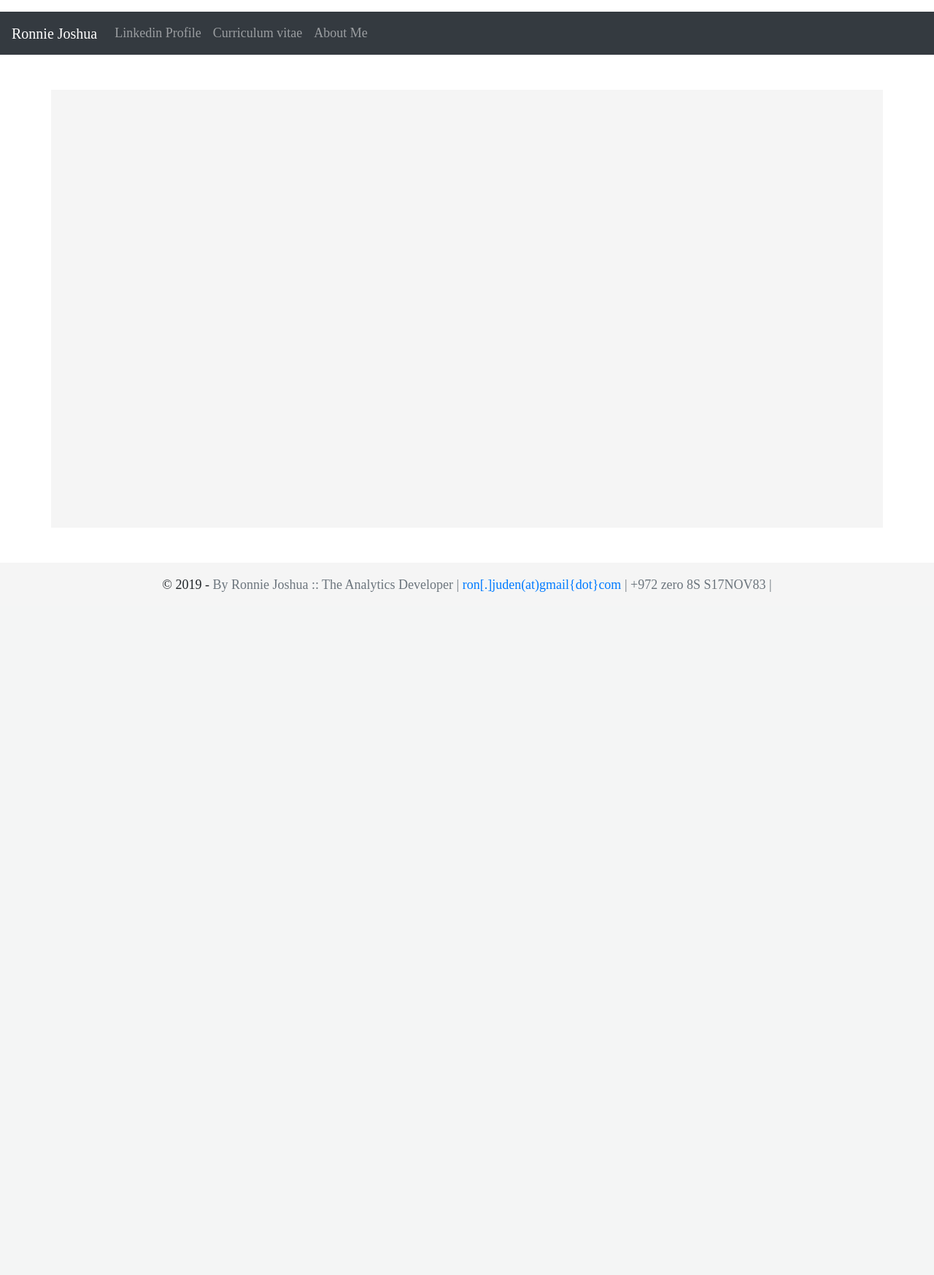
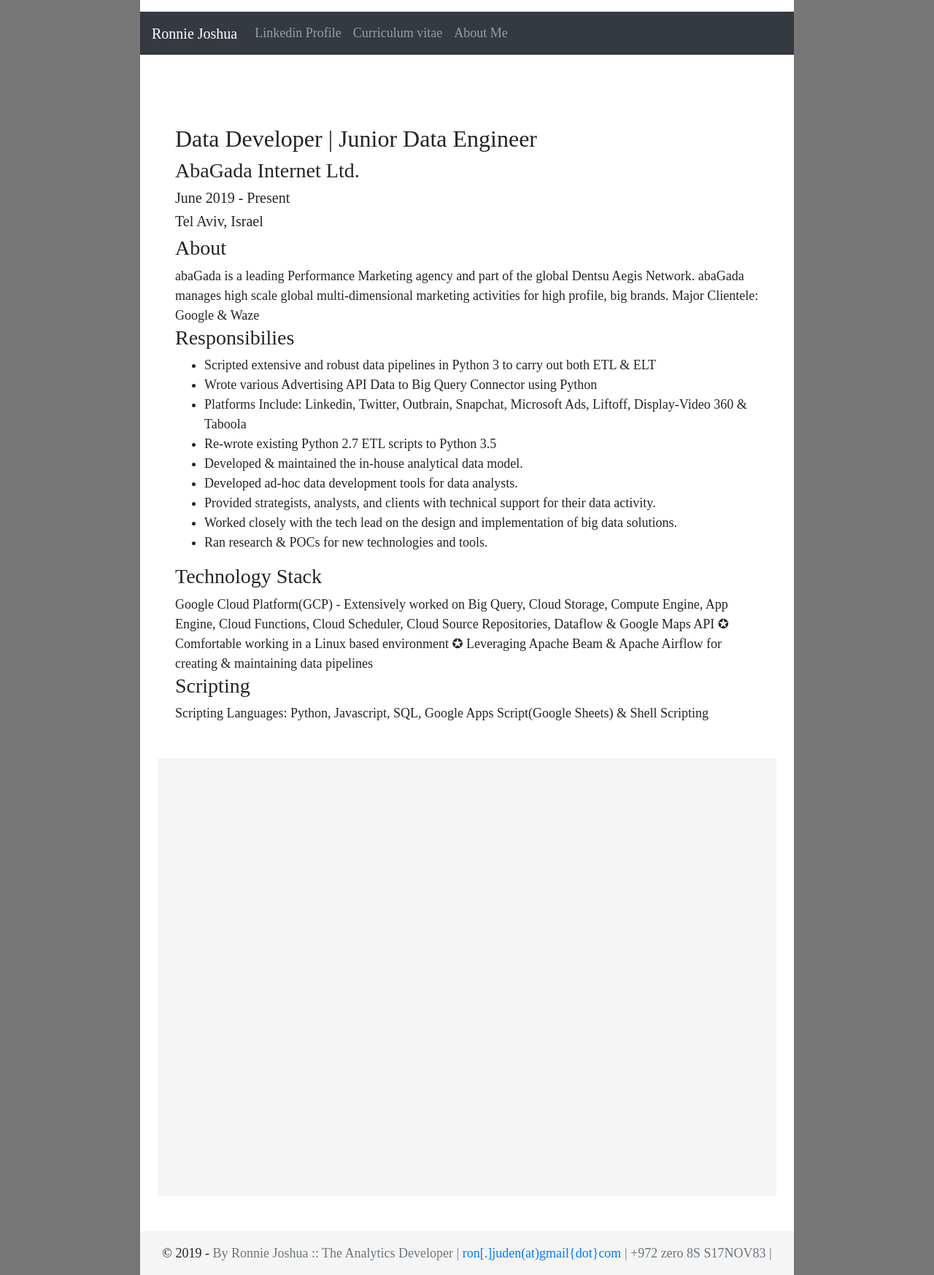
Before and after one commit to ronniejoshua/basic_flask_application, a Flask app: page /about in a window 1280 px wide. Shown: the whole page at 73% size. Before the commit the page ends 811 px from the top, so only its background shows below. Run offline with Flask 2, Linux system fonts and the light colour scheme; some libraries are stand-ins or nearby versions.

Commit message:
Added Major New Functionality.

```diff
--- a/main.py
+++ b/main.py
@@ -6,10 +6,10 @@ app = Flask(__name__)
 
 # Home/Index
 @app.route('/')
-@app.route('/index')
+@app.route('/home')
 def index():
     author = "Ronnie Joshua"
-    return render_template('index.html', author=author)
+    return render_template('home.html', author=author)
 
 
 # About
--- a/static/styles/custom_stylesheet.css
+++ b/static/styles/custom_stylesheet.css
@@ -1,9 +1,22 @@
-/* Body styles
----------------------*/
-body {
-  padding-top: 1rem;
+/* html */
+html {
+  position: relative;
+  min-height: 100%;
+  margin: 0;
+  padding: 0;
+  background-color: #777;
 }
 
+/* Body styles */
+body {
+    width:70%;
+    margin: 0 auto;
+    padding-top: 1rem;
+    margin-bottom: 60px; /* Margin bottom by footer height */
+    font-family: Merriweather;
+    font-size: 18px;
+    font-weight: 400;
+}
 
 /* starter-template styles
 ---------------------------*/
@@ -12,22 +25,12 @@ body {
   text-align: center;
 }
 
-
-
-
-html {
-  position: relative;
-  min-height: 100%;
+/* starter-template styles
+---------------------------*/
+.job_profile{
+  padding: 3rem 1.5rem;
+  text-align: left;
 }
-
-
-body {
-  margin-bottom: 60px; /* Margin bottom by footer height */
-  font-family: Merriweather;
-  font-size: 18px;
-  font-weight: 400;
-}
-
 
 /* Sticky footer styles
 ----------------------- */
@@ -35,7 +38,7 @@ body {
   text-align: center;
   position: absolute;
   bottom: 0;
-  width: 100%;
+  width: 70%;
   height: 60px; /* Set the fixed height of the footer here */
   line-height: 60px; /* Vertically center the text there */
   background-color: #f5f5f5;
@@ -49,3 +52,13 @@ body {
             height: 150px;
             background-color: #f5f5f5;
         }
+
+.web_info {
+width: 60%;
+text-align: left;
+}
+
+.LI-profile-badge{
+text-align: right;
+float: right;
+}
--- a/templates/about.html
+++ b/templates/about.html
@@ -1,6 +1,66 @@
 {% extends 'layout.html' %}
 
 {% block body %}
+    <main role="main">
+    <div class="job_profile">
+    <article">
+      <h2>Data Developer | Junior Data Engineer</h2>
+      <h3>AbaGada Internet Ltd.</h3>
+      <h5>June 2019 - Present</h5>
+      <h5>Tel Aviv, Israel</h5>
+      <section>
+          <h3>About</h3>
+        abaGada is a leading Performance Marketing agency and part of the global
+        Dentsu Aegis Network. abaGada manages high scale global
+        multi-dimensional marketing activities for high profile, big brands.
+        Major Clientele: Google & Waze
+      </section>
+        <section>
+      <h3>Responsibilies</h3>
+      <ul>
+        <li>
+          Scripted extensive and robust data pipelines in Python 3 to carry out
+          both ETL & ELT
+        </li>
+        <li>
+          Wrote various Advertising API Data to Big Query Connector using Python
+        </li>
+        <li>
+          Platforms Include: Linkedin, Twitter, Outbrain, Snapchat, Microsoft
+          Ads, Liftoff, Display-Video 360 & Taboola
+        </li>
+        <li>Re-wrote existing Python 2.7 ETL scripts to Python 3.5</li>
+        <li>Developed & maintained the in-house analytical data model.</li>
+        <li>Developed ad-hoc data development tools for data analysts.</li>
+        <li>
+          Provided strategists, analysts, and clients with technical support for
+          their data activity.
+        </li>
+        <li>
+          Worked closely with the tech lead on the design and implementation of
+          big data solutions.
+        </li>
+        <li>Ran research & POCs for new technologies and tools.</li>
+      </ul>
+      </section>
+      <section>
+          <h3>Technology Stack</h3>
+        Google Cloud Platform(GCP) - Extensively worked on Big Query, Cloud
+        Storage, Compute Engine, App Engine, Cloud Functions, Cloud Scheduler,
+        Cloud Source Repositories, Dataflow & Google Maps API ✪ Comfortable
+        working in a Linux based environment ✪ Leveraging Apache Beam & Apache
+        Airflow for creating & maintaining data pipelines
+      </section>
+
+
+      <section>
+          <h3>Scripting</h3>
+        Scripting Languages: Python, Javascript, SQL, Google Apps Script(Google
+        Sheets) & Shell Scripting
+      </section>
+    </article>
+    </div>
+        </main>
   <div class="container">
       <div class="row about_row"></div>
       <div class="row about_row"></div>
--- a/templates/index.html
+++ b/templates/home.html
@@ -12,6 +12,7 @@
       </a>
     </div>
 
+    <section class="web_info">
     <h1>Welcome to my static webpage, this application is build with Flask and hosted on Google App Engine </h1>
 
     <h3>Created By: {{author}}</h3>
@@ -26,6 +27,6 @@
       Let’s connect and discover the ways in which I can help you capitalize on the latest technological
       innovations in the domain of data-driven decision making & analytics.
     </P>
-
+    </section>
   </div>
 {% endblock %}
--- a/templates/includes/_footer.html
+++ b/templates/includes/_footer.html
@@ -1,5 +1,5 @@
 <!-- Footer -->
-<footer class="footer">
+<footer class="footer" role="contentinfo">
   <div class="container">
       <p> &copy; 2019 -
       <span class="text-muted">By Ronnie Joshua :: The Analytics Developer |
--- a/templates/includes/_navbar.html
+++ b/templates/includes/_navbar.html
@@ -7,7 +7,7 @@
 
     <nav class="navbar navbar-expand-sm navbar-dark bg-dark">
 
-        <a href="/index" class="navbar-brand">Ronnie Joshua</a>
+        <a href="/home" class="navbar-brand">Ronnie Joshua</a>
 
         <button class="navbar-toggler" data-toggle="collapse" data-target="#navbarMenu">
             <span class="navbar-toggler-icon"></span>
@@ -18,14 +18,14 @@
             <ul class="navbar-nav">
                 <li class="nav-item">
                     <a href="https://www.linkedin.com/in/ronnie-joshua/"
-                       class="nav-link">Linkedin Profile</a>
+                       class="nav-link" target="_blank">Linkedin Profile</a>
                 </li>
             </ul>
             <!-- Nav Option 2 -->
             <ul class="navbar-nav">
                 <li class="nav-item">
                     <a href="https://storage.cloud.google.com/arched-album-245206.appspot.com/ronnie_joshua_curriculum_vitae.pdf"
-                       class="nav-link">Curriculum vitae</a>
+                       class="nav-link" target="_blank" download="ronnie_joshua_cv_2019">Curriculum vitae</a>
                 </li>
             </ul>
             <!-- Nav Option 3 -->
--- a/templates/layout.html
+++ b/templates/layout.html
@@ -3,6 +3,7 @@
 
   <!-- layout.html - used for generating common layout for all web pages -->
   <!-- Generic Head [Common for All Pages] -->
+  <!-- When writing efficient HTML - Think of Structure, Semantics & Content Models -->
   <head>
     <!-- Required meta tags -->
     <meta charset="utf-8">
```
